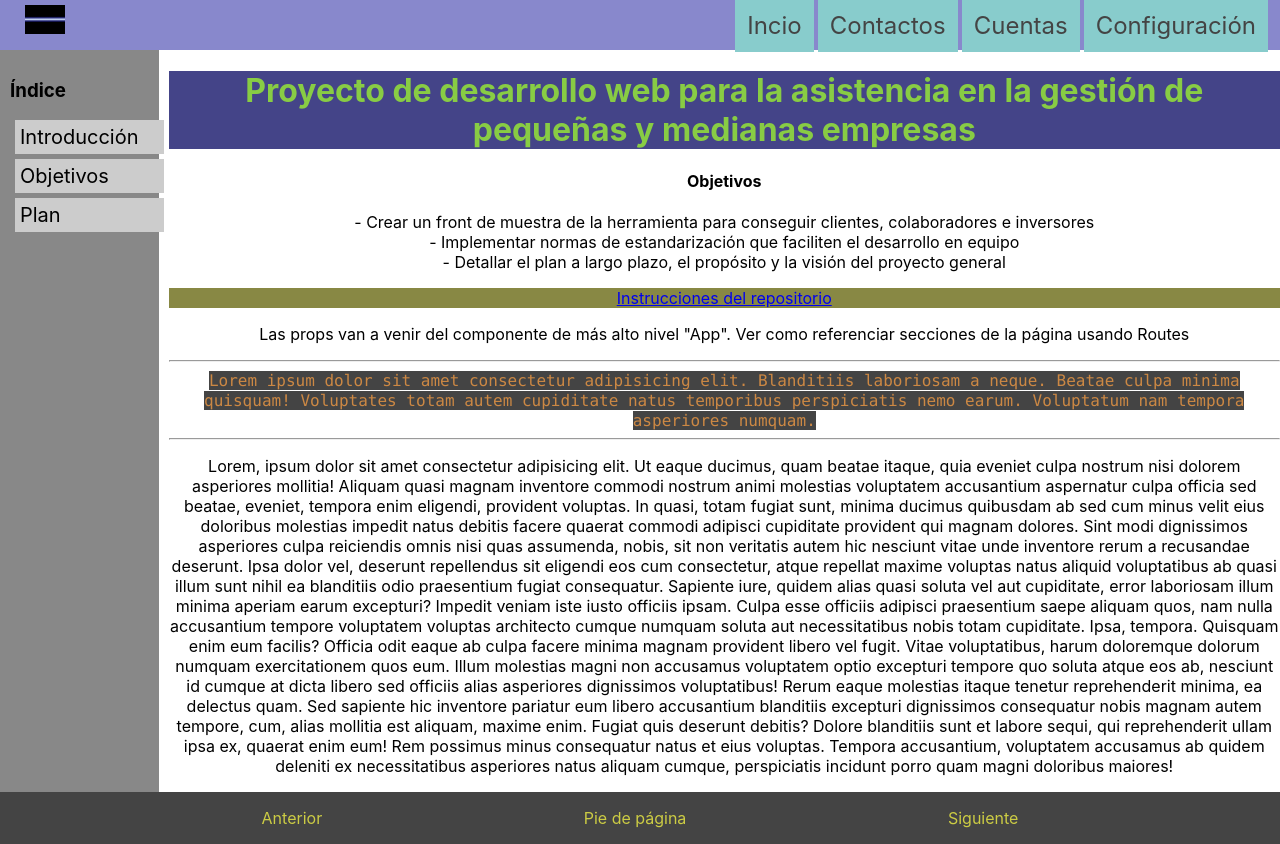
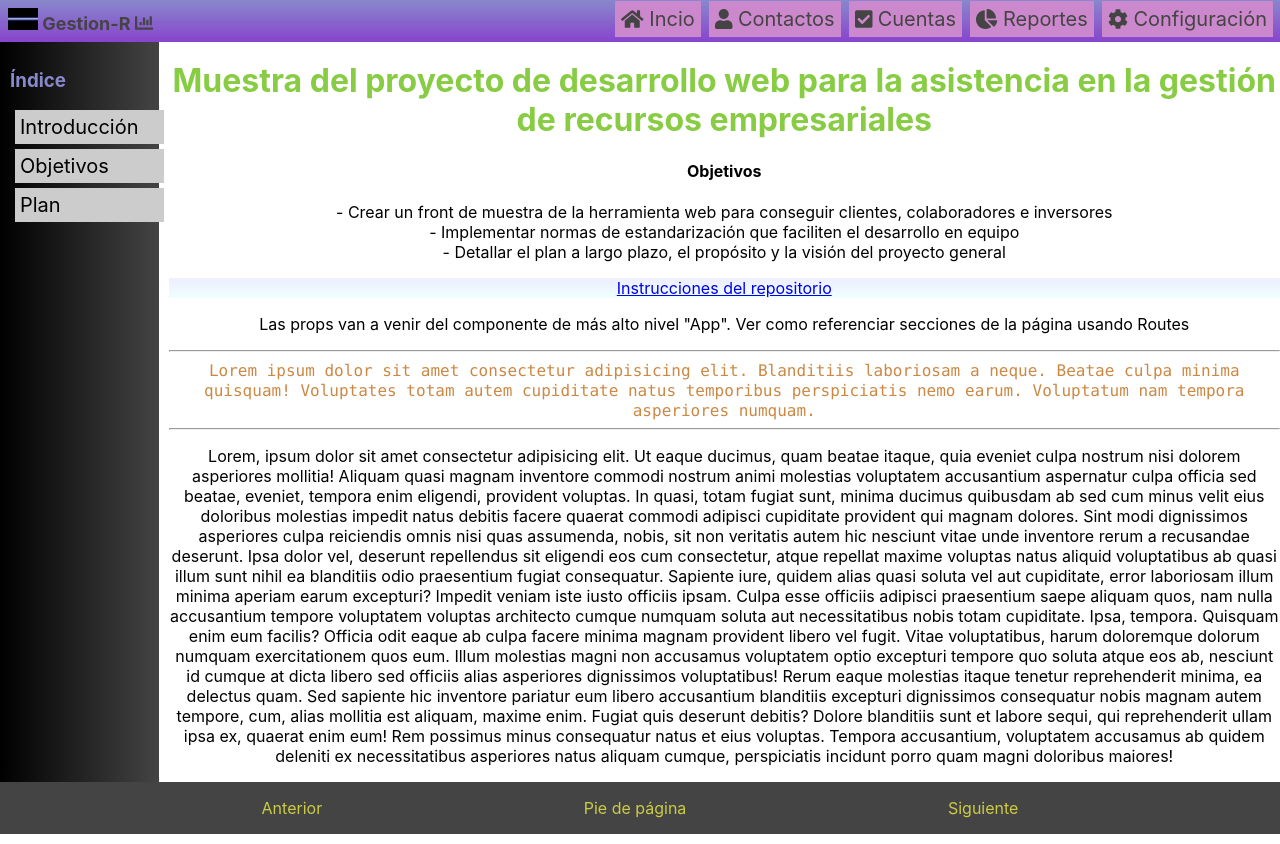
Before and after one commit to gestionar/demogestionar, a React (Create React App) app: page /inicio in a window 1280 px wide. Built offline with nearby package versions, Linux system fonts and the light colour scheme.

Commit message:
iconos y estilos

```diff
--- a/package.json
+++ b/package.json
@@ -4,6 +4,10 @@
   "private": true,
   "homepage": "http://gestionar.github.io/demogestionar",
   "dependencies": {
+    "@fortawesome/fontawesome-svg-core": "^1.2.26",
+    "@fortawesome/free-brands-svg-icons": "^5.12.0",
+    "@fortawesome/free-solid-svg-icons": "^5.12.0",
+    "@fortawesome/react-fontawesome": "^0.1.8",
     "@testing-library/jest-dom": "^4.2.4",
     "@testing-library/react": "^9.3.3",
     "@testing-library/user-event": "^7.1.2",
--- a/src/App.css
+++ b/src/App.css
@@ -4,18 +4,22 @@
 }
 
 .App-header {
-  padding: 5px;
-  font-size: 25px;
-  background-color: var(--lila);
+  position:fixed;
+  width: 100%;
+  padding: 2px;
+  font-size: 18px;
+  background-image: linear-gradient(var(--lila), var(--violeta))
 }
 .App-logo {
+  display: flex;
+  flex-direction: row;
   float: left;
 }
+
 .App-logo a {
-  height: 20px;
   font-size: 18px;
-  color: #000;
-  padding: 20px;
+  color: var(--grisoscuro);
+  padding: 6px;
   font-weight: bold;
   text-decoration: none;
 }
@@ -28,29 +32,28 @@
 
 }
 .btn-menu {
-  background-color: var(--celestito);
+  background-color: var(--rosa);
   color: var(--grisoscuro);
-  text-align: center;
-  padding: 12px;
-  line-height: 25px;
+  text-align: justify;
+
+  padding: 6px;
   text-decoration: none;
-  font-size: 24px;
-
-  margin: 2px;
+  font-size: 20px;
+  margin: 4px;
 }
 .btn-menu:hover {
-  background-color: var(--verdeagua);
+  background-color: var(--cian);
 }
 
 .App-cuerpo {
+  margin-top: 40px;
   text-align: center;
 }
-
 
 /* Responsive layout */
 @media (max-width: 600px) {
   .App-header {
-    overflow: hidden;
+    position: relative;
     display: flex;
     flex-direction: column;
     justify-content: center;
--- a/src/App.js
+++ b/src/App.js
@@ -6,30 +6,55 @@ import InicioPag from './paginas/InicioPag';
 import ContactosPag from './paginas/ContactosPag';
 import ConfigPag from './paginas/ConfigPag';
 
+import { FontAwesomeIcon } from '@fortawesome/react-fontawesome';
+import { faChartBar, faCheckSquare, faUser, faCog, faHome, faChartPie } from '@fortawesome/free-solid-svg-icons'
+
 class App extends Component {
   constructor () {
     super ();
-    this.state = {menu: ["Inicio", "contactos", "cuentas", "configuración"]}
+    this.state = {
+      menuApp: ["Inicio", "contactos", "cuentas", "reportes", "configuración"],
+      menuInicio: ["Introducción", "Objetivos", "Plan"],
+
+      menuContactos: ["Buscar", "Agregar"],
+
+      otroArr: ["submenu", 5, true, {test: "subobjeto", hijo: "como"}]
+
+    }
   }
   render () {
     return (
       <div className="App">
         <header className="App-header">
           <div className="App-logo">
-          <a href="http://gestionar.github.io/demogestionar">
-            <img src={logo} alt="logo"></img>
-          </a>
+            <a href="http://gestionar.github.io/demogestionar">
+              <img src={logo} alt="logo" style={{width: 30}}></img>
+              &nbsp;Gestion-R&nbsp;
+              <FontAwesomeIcon icon={faChartBar} />
+            </a>
           </div>
           <div className="App-menu">
-            <Link className="btn-menu" to='/inicio'>Incio</Link>
-            <Link className="btn-menu" to='/contactos'>Contactos</Link>
-            <Link className="btn-menu" to='/cuentas'>Cuentas</Link>
-            <Link className="btn-menu" to='/configuracion'>Configuración</Link>
+
+            <Link className="btn-menu" to='/inicio'>
+              <FontAwesomeIcon icon={faHome} />&nbsp;Incio
+            </Link>
+            <Link className="btn-menu" to='/contactos'>
+              <FontAwesomeIcon icon={faUser} />&nbsp;Contactos
+            </Link>
+            <Link className="btn-menu" to='/cuentas'>
+              <FontAwesomeIcon icon={faCheckSquare} />&nbsp;Cuentas
+            </Link>
+            <Link className="btn-menu" to='/reportes'>
+              <FontAwesomeIcon icon={faChartPie} />&nbsp;Reportes
+            </Link>
+            <Link className="btn-menu" to='/configuracion'>
+              <FontAwesomeIcon icon={faCog} />&nbsp;Configuración
+            </Link>
           </div>
         </header>
         <div className="App-cuerpo">
           <Switch>
-            <Route exact path='/inicio' render={() => <InicioPag />} />
+            <Route exact path='/inicio' render={() => <InicioPag menuInicio={this.state.menuInicio}/>} />
             <Route exact path='/contactos' render={() => <ContactosPag/>} />
             <Route exact path='/configuracion' render={() => <ConfigPag/>} />
           </Switch>
--- a/src/paginas/InicioPag.css
+++ b/src/paginas/InicioPag.css
@@ -8,7 +8,7 @@
 
 .Inicio-indice {
     grid-area: idx;
-    background-color: var(--gris);
+    background-image: linear-gradient(to left, var(--grisoscuro), #000);
     padding: 10px;
     text-align: left;
 }
--- a/src/paginas/InicioPag.jsx
+++ b/src/paginas/InicioPag.jsx
@@ -2,26 +2,29 @@ import React from 'react';
 import './InicioPag.css';
 import BotonesIncio from '../componentes/BotonesInicio'
 
-const InicioPag = () => {
+const InicioPag = (props) => {
   return (
     <div className="Inicio-grid">
       <div className="Inicio-detalle">
-        <h1 style={{"color": "var(--verdefluo)", "backgroundColor": "var(--lilaoscuro)"}}>Proyecto de desarrollo web para la asistencia en la gestión de pequeñas y medianas empresas</h1>
+        <h1 style={{"color": "var(--verdefluo)"}}>
+          Muestra del proyecto de desarrollo web para la asistencia en la gestión de recursos empresariales
+        </h1>
         <h4>
           Objetivos
         </h4>
-        <p>- Crear un front de muestra de la herramienta para conseguir clientes, colaboradores e inversores<br />
+        <p>- Crear un front de muestra de la herramienta web para conseguir clientes, colaboradores e inversores<br />
           - Implementar normas de estandarización que faciliten el desarrollo en equipo<br />
           - Detallar el plan a largo plazo, el propósito y la visión del proyecto general<br />
         </p>
         <section>
-          <div style={{"backgroundColor": "var(--mostaza)"}}>
+          <div style={{"color": "var(--mostaza)",
+            "backgroundImage": "linear-gradient(#eef, #eff)"}}>
             <a href="https://github.com/gestionar/demogestionar/blob/master/README.md">Instrucciones del repositorio</a>
           </div>
           <p>Las props van a venir del componente de más alto nivel "App". Ver como referenciar secciones de la página usando Routes</p>
           <hr />
         </section>
-        <code style={{"color": "var(--naranja)", "backgroundColor": "var(--grisoscuro)"}}>
+        <code style={{"color": "var(--naranja)"}}>
           Lorem ipsum dolor sit amet consectetur adipisicing elit. Blanditiis laboriosam a
           neque. Beatae culpa minima quisquam! Voluptates totam autem cupiditate natus temporibus
           perspiciatis nemo earum. Voluptatum nam tempora asperiores numquam.
@@ -32,8 +35,8 @@ const InicioPag = () => {
       </div>
 
       <div className="Inicio-indice">
-        <h3>Índice</h3>
-        <BotonesIncio opciones={["Introducción", "Objetivos", "Plan"]}/>
+        <h3 style={{"color": "var(--lila)"}}>Índice</h3>
+        <BotonesIncio opciones={props.menuInicio}/>
 
       </div>
       <div className="Inicio-pie">
--- /dev/null
+++ b/src/util/config.json
@@ -0,0 +1,5 @@
+{
+    "test": 1,
+    "es": "para",
+    "probar": true
+}
```
Also changed, not shown: 2 other files (tests, documents, lock files or other folders).
